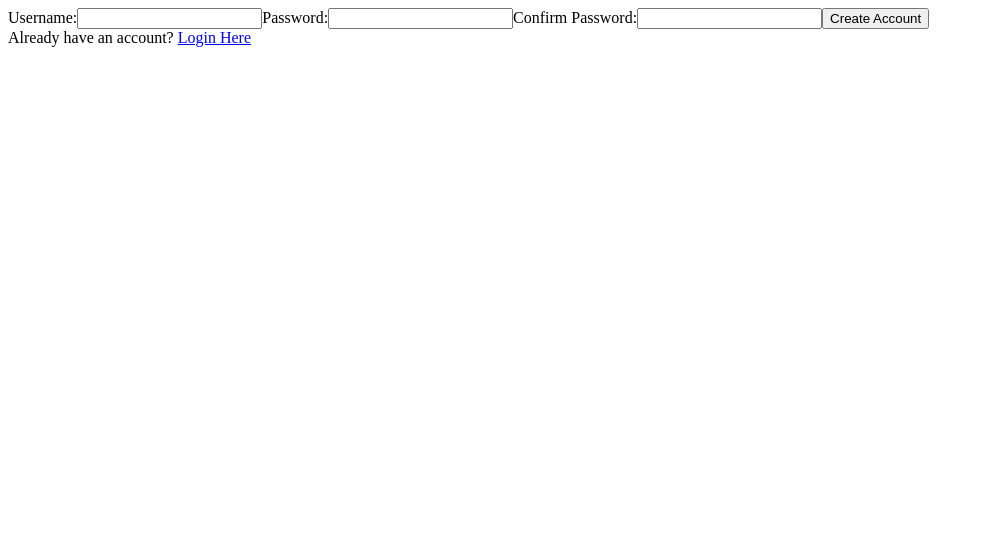
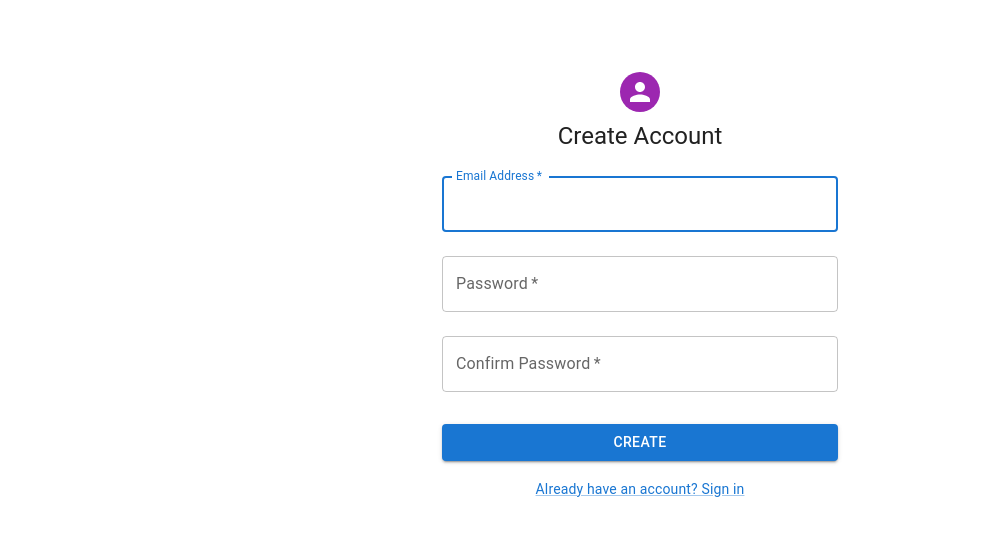
Before and after one commit to HamaadYousaf/NBA-Auction-Draft, a React (Vite) app in the folder client/: page /register in a window 1280 px wide. Shown: the top 536 px of the page, without its empty margins (0-984 px from the left). Built offline with nearby package versions, Linux system fonts and the light colour scheme; no server answers.

Commit message:
refactor login/register pages

```diff
--- a/client/package.json
+++ b/client/package.json
@@ -10,6 +10,9 @@
     "preview": "vite preview"
   },
   "dependencies": {
+    "@emotion/react": "^11.11.3",
+    "@emotion/styled": "^11.11.0",
+    "@mui/material": "^5.15.5",
     "axios": "^1.6.2",
     "prop-types": "^15.8.1",
     "react": "^18.2.0",
--- a/client/src/pages/LoginPage.jsx
+++ b/client/src/pages/LoginPage.jsx
@@ -1,8 +1,17 @@
+import Avatar from '@mui/material/Avatar';
+import Button from '@mui/material/Button';
+import CssBaseline from '@mui/material/CssBaseline';
+import TextField from '@mui/material/TextField';
+import Link from '@mui/material/Link';
+import Grid from '@mui/material/Grid';
+import Box from '@mui/material/Box';
+import Typography from '@mui/material/Typography';
+import Container from '@mui/material/Container';
 import { useEffect, useState } from "react"
 import axios from 'axios'
 import { useNavigate } from "react-router-dom";
 
-const LoginPage = () => {
+export default function LoginPage() {
     const [username, setUsername] = useState("");
     const [password, setPassword] = useState("");
 
@@ -42,27 +51,61 @@ const LoginPage = () => {
     }
 
     return (
-        <>
-            <form onSubmit={handleSubmit}>
-                <label>Username:
-                    <input
-                        type="text"
-                        value={username}
+        <Container component="main" maxWidth="xs">
+            <CssBaseline />
+            <Box
+                sx={{
+                    marginTop: 8,
+                    display: 'flex',
+                    flexDirection: 'column',
+                    alignItems: 'center',
+                }}
+            >
+                <Avatar sx={{ m: 1, bgcolor: 'secondary.main' }}>
+                </Avatar>
+                <Typography component="h1" variant="h5">
+                    Sign in
+                </Typography>
+                <Box component="form" onSubmit={handleSubmit} noValidate sx={{ mt: 1 }}>
+                    <TextField
+                        margin="normal"
+                        required
+                        fullWidth
+                        id="email"
+                        label="Email Address"
+                        name="email"
+                        autoComplete="email"
+                        autoFocus
                         onChange={(e) => setUsername(e.target.value)}
                     />
-                </label>
-                <label>Password:
-                    <input
+                    <TextField
+                        margin="normal"
+                        required
+                        fullWidth
+                        name="password"
+                        label="Password"
                         type="password"
-                        value={password}
+                        id="password"
+                        autoComplete="current-password"
                         onChange={(e) => setPassword(e.target.value)}
                     />
-                </label>
-                <input type="submit" value="Login" />
-            </form>
-            <span>Dont have an account? <a href="/register">Register Here</a></span>
-        </>
-    )
+                    <Button
+                        type="submit"
+                        fullWidth
+                        variant="contained"
+                        sx={{ mt: 3, mb: 2 }}
+                    >
+                        Sign In
+                    </Button>
+                    <Grid container justifyContent={'center'}>
+                        <Grid item>
+                            <Link href="/register" variant="body2">
+                                {"Don't have an account? Sign Up"}
+                            </Link>
+                        </Grid>
+                    </Grid>
+                </Box>
+            </Box>
+        </Container>
+    );
 }
-
-export default LoginPage
--- a/client/src/pages/RegisterPage.jsx
+++ b/client/src/pages/RegisterPage.jsx
@@ -1,8 +1,100 @@
+// import axios from 'axios'
+// import { useState, useEffect } from "react";
+// import { useNavigate } from "react-router-dom";
+
+// const RegisterPage = () => {
+//     const [username, setUsername] = useState("");
+//     const [password, setPassword] = useState("");
+//     const [password2, setPassword2] = useState("");
+//     const [loginFailed, setLoginFailed] = useState(false);
+
+//     const navigate = useNavigate();
+
+//     useEffect(() => {
+//         localStorage.clear();
+
+//         axios.defaults.withCredentials = true;
+//         axios.get('http://localhost:3000/login',)
+//             .then(res => {
+//                 if (res.status === 200) {
+//                     navigate('/home');
+//                 }
+//             })
+//             .catch(() => navigate('/register'));
+
+//     }, [navigate])
+
+//     const handleSubmit = async (event) => {
+//         event.preventDefault();
+
+//         if (password === password2) {
+//             const user = { username, password };
+
+//             axios.post('http://localhost:3000/login/create-account', user)
+//                 .then(res => {
+//                     if (res.status === 200) {
+//                         navigate('/home');
+//                     }
+//                 })
+//                 .catch(error => {
+//                     if (error.response.status === 404) {
+//                         console.log("error creating account");
+//                     }
+//                 });
+//         } else {
+//             setLoginFailed(true);
+//         }
+//     }
+
+//     return (
+//         <>
+//             <form onSubmit={handleSubmit}>
+//                 <label>Username:
+//                     <input
+//                         type="text"
+//                         value={username}
+//                         onChange={(e) => setUsername(e.target.value)}
+//                     />
+//                 </label>
+//                 {loginFailed ? (<>Passwords do not match</>) : (<></>)}
+//                 <label>Password:
+//                     <input
+//                         type="password"
+//                         value={password}
+//                         onChange={(e) => setPassword(e.target.value)}
+//                     />
+//                 </label>
+//                 {loginFailed ? (<>Passwords do not match</>) : (<></>)}
+//                 <label>Confirm Password:
+//                     <input
+//                         type="password"
+//                         value={password2}
+//                         onChange={(e) => setPassword2(e.target.value)}
+//                     />
+//                 </label>
+//                 <input type="submit" value="Create Account" />
+//             </form>
+//             <span>Already have an account? <a href="/login">Login Here</a></span>
+//         </>
+//     )
+// }
+
+// export default RegisterPage
+
+import Avatar from '@mui/material/Avatar';
+import Button from '@mui/material/Button';
+import CssBaseline from '@mui/material/CssBaseline';
+import TextField from '@mui/material/TextField';
+import Link from '@mui/material/Link';
+import Grid from '@mui/material/Grid';
+import Box from '@mui/material/Box';
+import Typography from '@mui/material/Typography';
+import Container from '@mui/material/Container';
+import { useEffect, useState } from "react"
 import axios from 'axios'
-import { useState, useEffect } from "react";
 import { useNavigate } from "react-router-dom";
 
-const RegisterPage = () => {
+export default function RegisterPage() {
     const [username, setUsername] = useState("");
     const [password, setPassword] = useState("");
     const [password2, setPassword2] = useState("");
@@ -26,7 +118,8 @@ const RegisterPage = () => {
 
     const handleSubmit = async (event) => {
         event.preventDefault();
-
+        console.log(password)
+        console.log(password2)
         if (password === password2) {
             const user = { username, password };
 
@@ -47,36 +140,117 @@ const RegisterPage = () => {
     }
 
     return (
-        <>
-            <form onSubmit={handleSubmit}>
-                <label>Username:
-                    <input
-                        type="text"
-                        value={username}
+        <Container component="main" maxWidth="xs">
+            <CssBaseline />
+            <Box
+                sx={{
+                    marginTop: 8,
+                    display: 'flex',
+                    flexDirection: 'column',
+                    alignItems: 'center',
+                }}
+            >
+                <Avatar sx={{ m: 1, bgcolor: 'secondary.main' }}>
+                </Avatar>
+                <Typography component="h1" variant="h5">
+                    Create Account
+                </Typography>
+                <Box component="form" onSubmit={handleSubmit} noValidate sx={{ mt: 1 }}>
+                    <TextField
+                        margin="normal"
+                        required
+                        fullWidth
+                        id="email"
+                        label="Email Address"
+                        name="email"
+                        autoComplete="email"
+                        autoFocus
                         onChange={(e) => setUsername(e.target.value)}
                     />
-                </label>
-                {loginFailed ? (<>Passwords do not match</>) : (<></>)}
-                <label>Password:
-                    <input
+                    {loginFailed ? (
+                        <>
+                            <TextField
+                                error
+                                margin="normal"
+                                required
+                                fullWidth
+                                name="password"
+                                label="Password"
                                 type="password"
-                        value={password}
+                                id="password"
+                                autoComplete="current-password"
                                 onChange={(e) => setPassword(e.target.value)}
                             />
-                </label>
-                {loginFailed ? (<>Passwords do not match</>) : (<></>)}
-                <label>Confirm Password:
-                    <input
+                        </>
+                    ) : (
+                        <>
+                            <TextField
+                                margin="normal"
+                                required
+                                fullWidth
+                                name="password"
+                                label="Password"
                                 type="password"
-                        value={password2}
+                                id="password"
+                                autoComplete="current-password"
+                                onChange={(e) => setPassword(e.target.value)}
+                            />
+                        </>
+                    )}
+                    {loginFailed ? (
+                        <>
+                            <TextField
+                                error
+                                margin="normal"
+                                required
+                                fullWidth
+                                name="Confirm Password"
+                                label="Confirm Password"
+                                type="password"
+                                id="Confirm Password"
+                                autoComplete="current-password"
                                 onChange={(e) => setPassword2(e.target.value)}
                             />
-                </label>
-                <input type="submit" value="Create Account" />
-            </form>
-            <span>Already have an account? <a href="/login">Login Here</a></span>
                         </>
-    )
+                    ) : (
+                        <>
+                            <TextField
+                                margin="normal"
+                                required
+                                fullWidth
+                                name="Confirm Password"
+                                label="Confirm Password"
+                                type="password"
+                                id="Confirm Password"
+                                autoComplete="current-password"
+                                onChange={(e) => setPassword2(e.target.value)}
+                            />
+                        </>
+                    )}
+                    {loginFailed ? (
+                        <>
+                            <Typography variant="subtitle2" color={'red'}>
+                                *Passwords do not match
+                            </Typography>
+                        </>
+                    ) : (<></>)}
+                    <Button
+                        type="submit"
+                        fullWidth
+                        variant="contained"
+                        sx={{ mt: 3, mb: 2 }}
+                    >
+                        Create
+                    </Button>
+                    <Grid container justifyContent={'center'}>
+                        <Grid item>
+                            <Link href="/login" variant="body2">
+                                {"Already have an account? Sign in"}
+                            </Link>
+                        </Grid>
+                    </Grid>
+                </Box>
+            </Box>
+        </Container >
+    );
 }
-
-export default RegisterPage
```
Also changed, not shown: 2 other files (tests, documents, lock files or other folders). Lines whose indentation alone changed are shown as unchanged.
